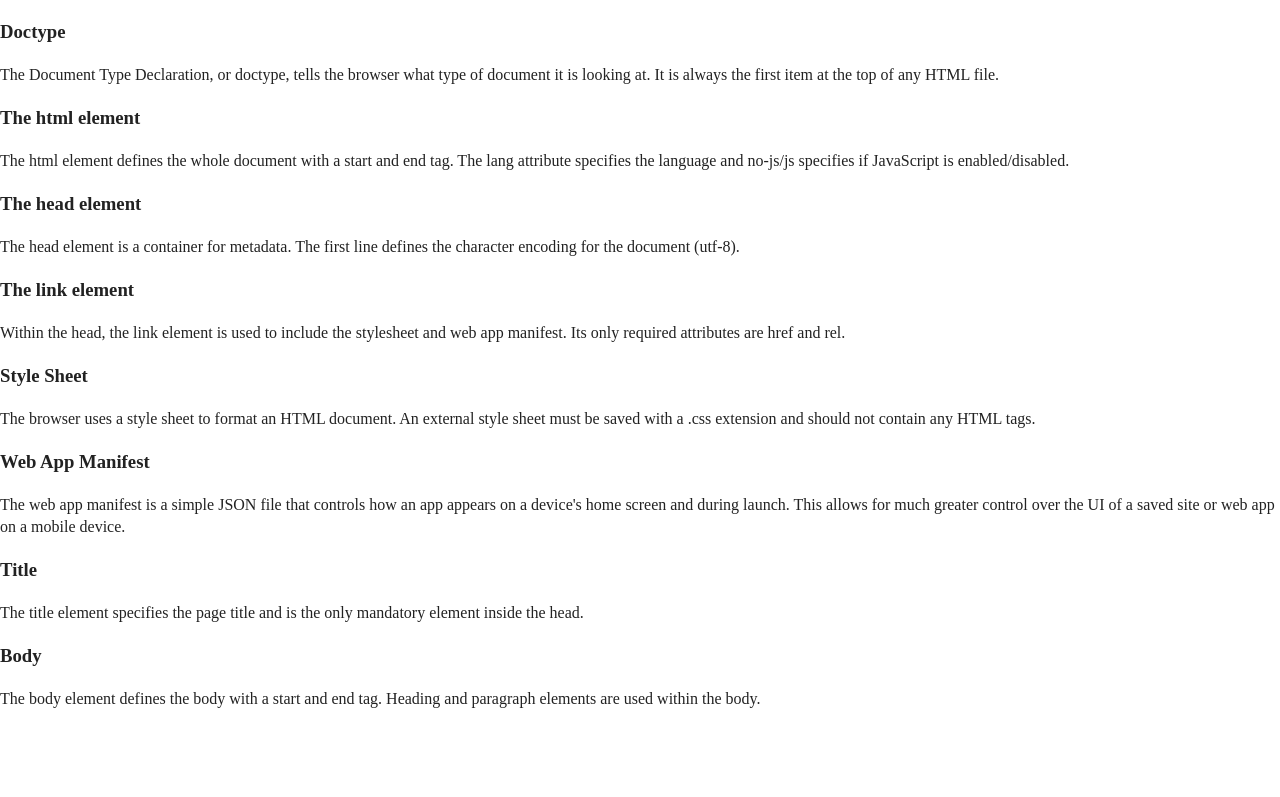
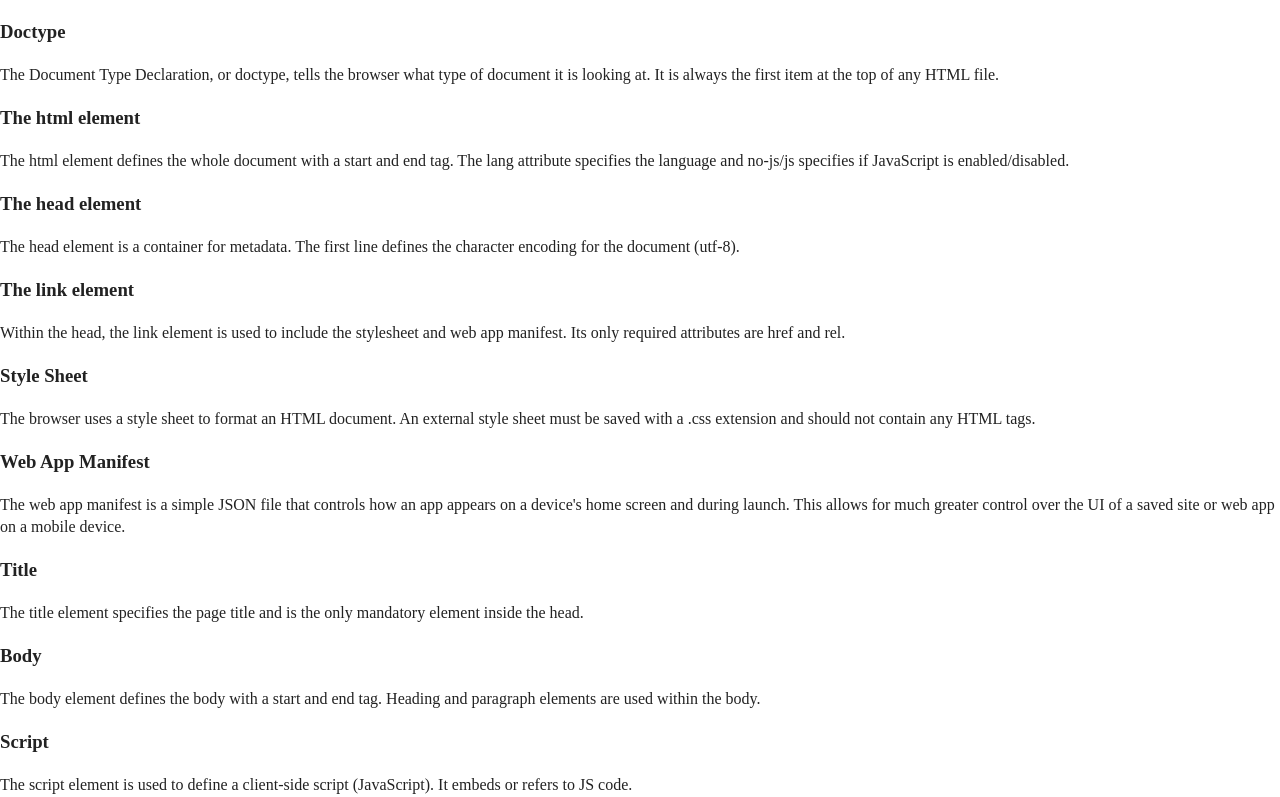
Before and after one commit to tjackson1317/htmlhw, a plain HTML site: page index.html in a window 1280 px wide. Shown: the part 69-866 px from the top of the page. Before the commit the page ends 800 px from the top, so only its background shows below. Drawn offline with Linux system fonts and the light colour scheme.

Commit message:
feature: define script

```diff
--- a/index.html
+++ b/index.html
@@ -49,6 +49,9 @@
 
   <h3>Body</h3>
   The body element defines the body with a start and end tag. Heading and paragraph elements are used within the body.
+
+  <h3>Script</h3>
+  The script element is used to define a client-side script (JavaScript). It embeds or refers to JS code.
   <!-- Google Analytics: change UA-XXXXX-Y to be your site's ID. -->
   <script>
     window.ga = function () { ga.q.push(arguments) }; ga.q = []; ga.l = +new Date;
```
